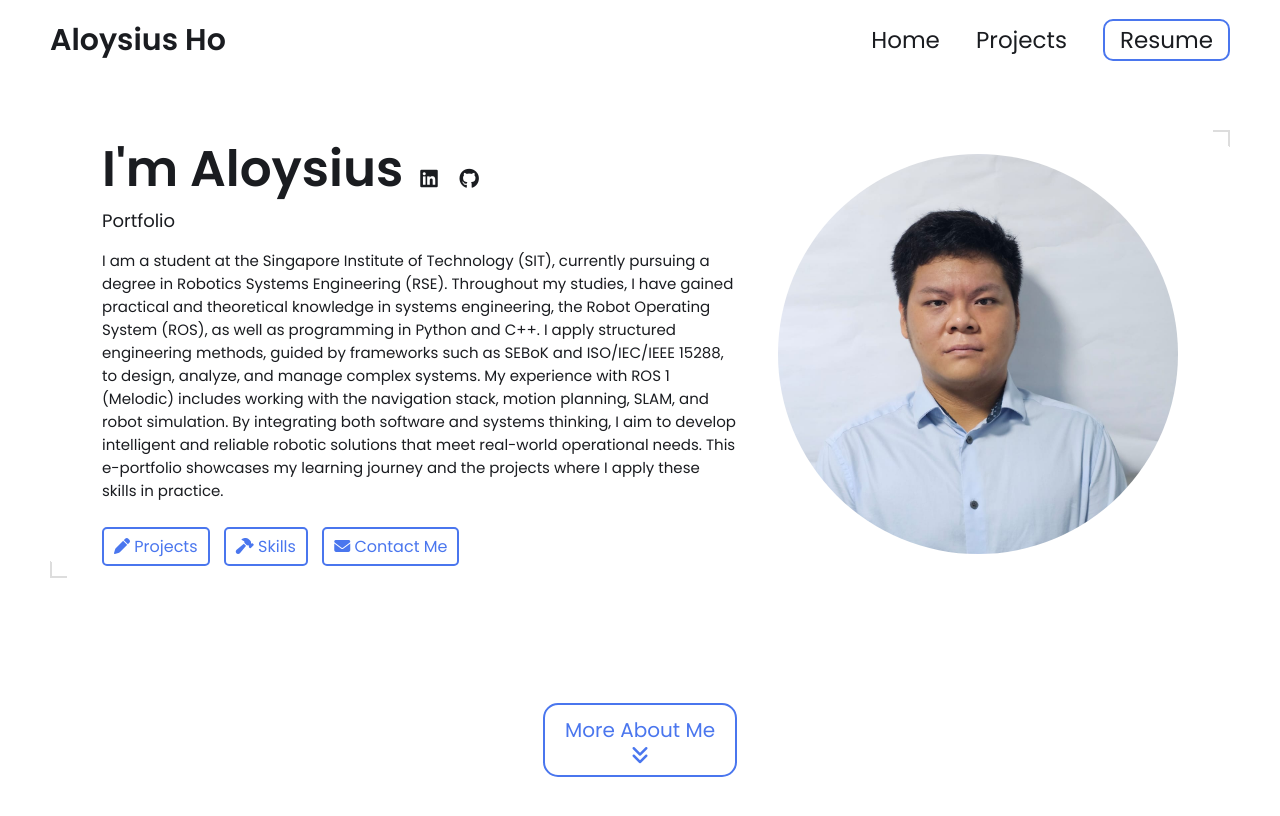
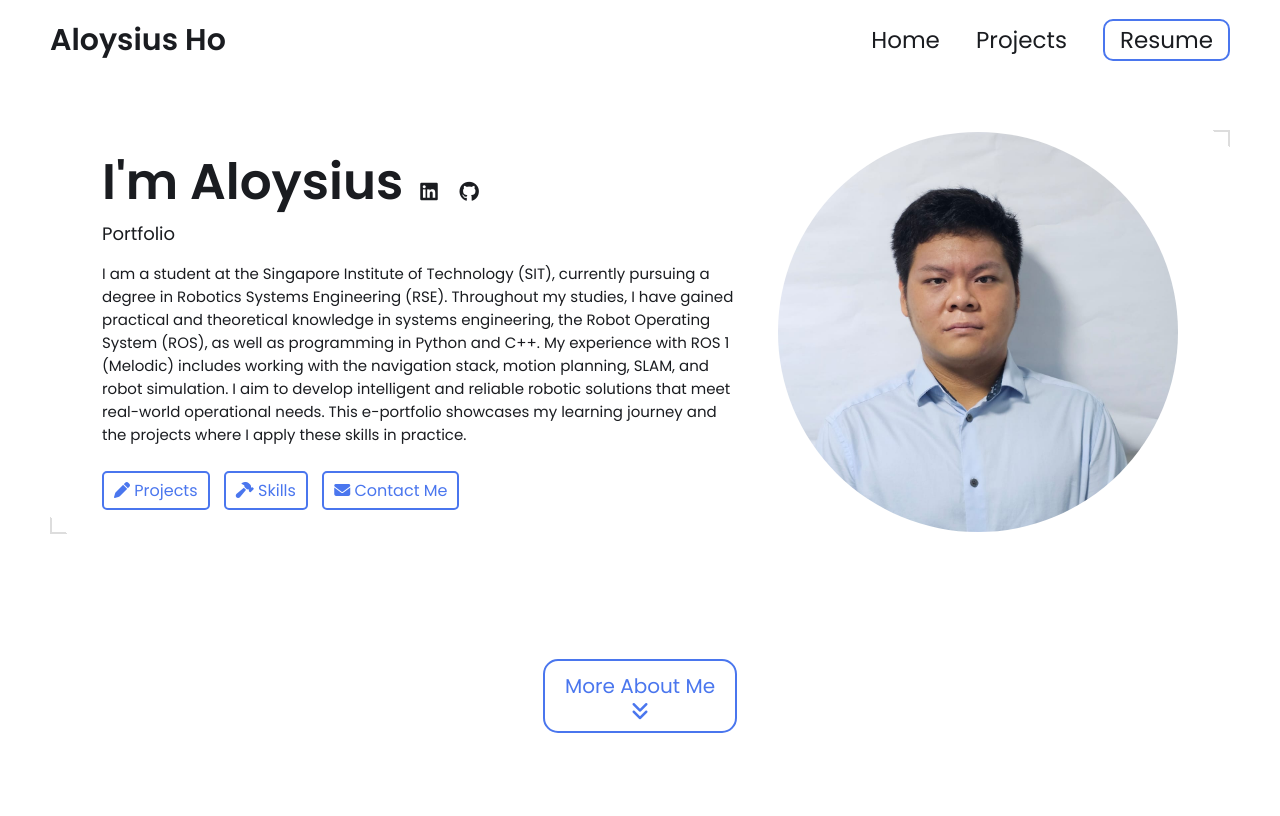
Before and after one commit to AloysiusHo/AloysiusHo.github.io, a Jekyll site: the page built from index.html, in a window 1280 px wide and 900 px high. Shown: the top 816 px of the window. Built offline with Jekyll 4.4.1, drawn with Linux system fonts in a browser that asks for light colours.

Commit message:
Update _config.yml

```diff
--- a/_config.yml
+++ b/_config.yml
@@ -17,8 +17,8 @@ headline: Portfolio
 description: >- # dont remove this line. this will ignore all new lines until the next section
  I am a student at the Singapore Institute of Technology (SIT), currently pursuing a degree in Robotics Systems Engineering (RSE).
  Throughout my studies, I have gained practical and theoretical knowledge in systems engineering, the Robot Operating System (ROS), as well as programming in Python and C++.
- I apply structured engineering methods, guided by frameworks such as SEBoK and ISO/IEC/IEEE 15288, to design, analyze, and manage complex systems. My experience with ROS 1 (Melodic) includes working with the navigation stack, motion planning, SLAM, and robot simulation.
- By integrating both software and systems thinking, I aim to develop intelligent and reliable robotic solutions that meet real-world operational needs. This e-portfolio showcases my learning journey and the projects where I apply these skills in practice.
+ My experience with ROS 1 (Melodic) includes working with the navigation stack, motion planning, SLAM, and robot simulation.
+ I aim to develop intelligent and reliable robotic solutions that meet real-world operational needs. This e-portfolio showcases my learning journey and the projects where I apply these skills in practice.
 
 # Place your profile image in /assets/images/profile-image/folder and edit the file name
 profile_image: ./assets/images/profile-image/Linkedin_face.jpg
```
